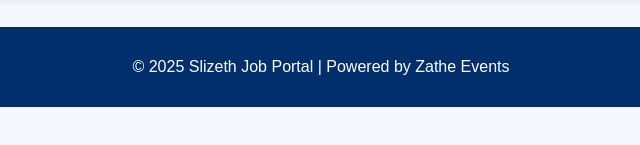
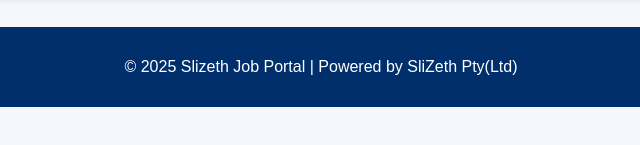
Before and after one commit to RawKynd/slizeth-job-portal, a plain HTML site: page index.html in a window 1280 px wide. Shown: the part 469-614 px from the top of the page, 319-959 px from the left. Drawn offline with nearby package versions, Linux system fonts and the light colour scheme.

Commit message:
Updated prof site index.html
Legal ownership updated

```diff
--- a/index.html
+++ b/index.html
@@ -116,12 +116,13 @@
   </section>
 
   <section id="about">
-    <h2>About Slizeth Job Portal</h2>
+      <h2>About Slizeth Job Portal</h2>
     <p>Slizeth is dedicated to empowering the people of KZN with reliable job connections, training programs, and opportunities to grow businesses. Partnered with <strong>Zathe Events</strong> to bring communities together.</p>
   </section>
 
+
   <footer>
-    <p>&copy; 2025 Slizeth Job Portal | Powered by Zathe Events</p>
+    <p>&copy; 2025 Slizeth Job Portal | Powered by SliZeth Pty(Ltd)</p>
   </footer>
 
   <script src="https://unpkg.com/leaflet/dist/leaflet.js"></script>
```
